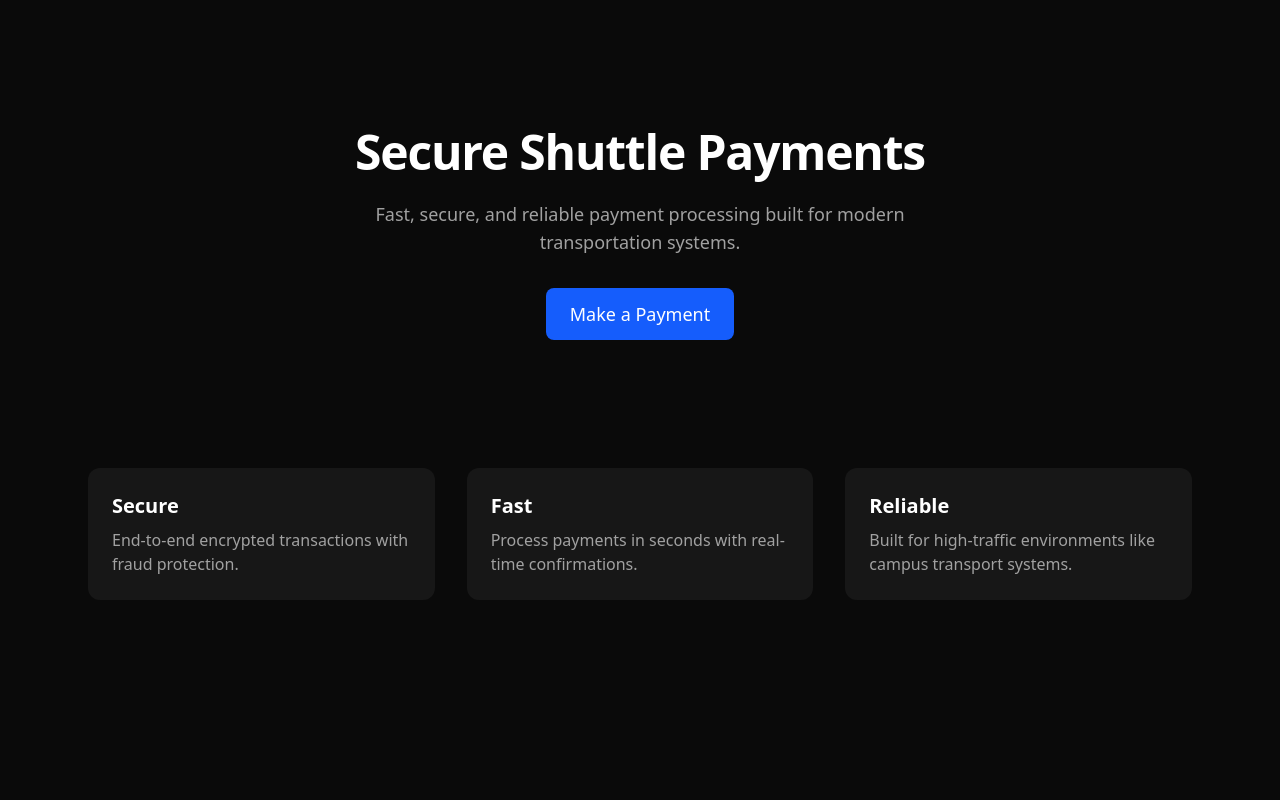
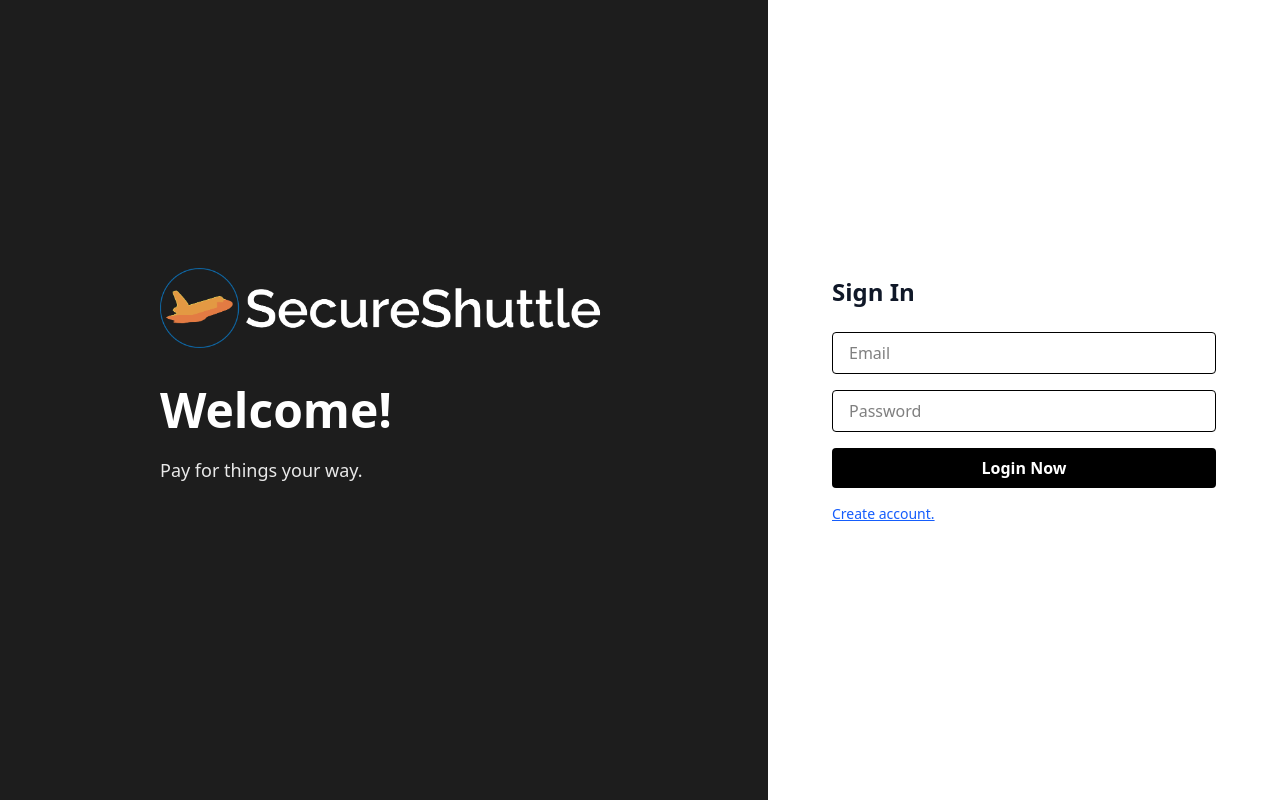
Before and after one commit to j-z-w/secure-shuttle, a Next.js app in the folder frontend/: page / in a window 1280 px wide. Built offline with nearby package versions, Linux system fonts and the light colour scheme.

Commit message:
base sign in page

```diff
--- a/frontend/app/page.tsx
+++ b/frontend/app/page.tsx
@@ -1,52 +1,56 @@
-// import Image from "next/image";
-// export default function Home() {
-//   return <main className="min-h-screen bg-black"></main>;
-// }
-import Link from "next/link";
+import Image from "next/image";
 
 export default function Home() {
   return (
-    <main className="min-h-screen bg-neutral-950 text-white">
-      {/* Hero Section */}
-      <section className="flex flex-col items-center justify-center text-center py-32 px-6">
-        <h1 className="text-5xl font-bold tracking-tight">
-          Secure Shuttle Payments
-        </h1>
-        <p className="mt-6 text-lg text-neutral-400 max-w-xl">
-          Fast, secure, and reliable payment processing built for modern
-          transportation systems.
-        </p>
-
-        <Link
-          href="/pay"
-          className="mt-8 bg-blue-600 hover:bg-blue-700 transition px-6 py-3 rounded-lg text-lg font-medium"
-        >
-          Make a Payment
-        </Link>
+    <main className="min-h-screen flex flex-col md:flex-row">
+      {/* Left Side */}
+      <section className="md:basis-3/5 flex-1 flex flex-col justify-center items-center bg-[#1d1d1d] text-white p-10 relative">
+        <div className="max-w-md w-full">
+          <div className="mb-8 flex items-center gap-3">
+            <Image
+              src="/logo.webp"
+              alt="Logo"
+              width={500}
+              height={500}
+              className="rounded"
+              priority
+            />
+          </div>
+          <h1 className="text-4xl md:text-5xl font-bold mb-4 leading-tight">
+            Welcome!
+          </h1>
+          <p className="text-lg opacity-90 mb-12">Pay for things your way.</p>
+        </div>
       </section>
 
-      {/* Features Section */}
-      <section className="max-w-6xl mx-auto px-6 pb-24">
-        <div className="grid md:grid-cols-3 gap-8">
-          <div className="bg-neutral-900 p-6 rounded-xl">
-            <h3 className="text-xl font-semibold">Secure</h3>
-            <p className="mt-2 text-neutral-400">
-              End-to-end encrypted transactions with fraud protection.
-            </p>
-          </div>
+      {/* Right Side */}
+      <section className="md:basis-2/5 flex-1 flex flex-col justify-center items-center bg-white p-10 shadow-lg">
+        <div className="max-w-sm w-full">
+          <h2 className="text-2xl font-bold mb-6 text-gray-900">Sign In</h2>
 
-          <div className="bg-neutral-900 p-6 rounded-xl">
-            <h3 className="text-xl font-semibold">Fast</h3>
-            <p className="mt-2 text-neutral-400">
-              Process payments in seconds with real-time confirmations.
-            </p>
-          </div>
-
-          <div className="bg-neutral-900 p-6 rounded-xl">
-            <h3 className="text-xl font-semibold">Reliable</h3>
-            <p className="mt-2 text-neutral-400">
-              Built for high-traffic environments like campus transport systems.
-            </p>
+          <form className="space-y-4">
+            <input
+              type="email"
+              placeholder="Email"
+              className="w-full px-4 py-2 border rounded focus:outline-none focus:ring-2 focus:ring-blue-400"
+              defaultValue=""
+            />
+            <input
+              type="password"
+              placeholder="Password"
+              className="w-full px-4 py-2 border rounded focus:outline-none focus:ring-2 focus:ring-blue-400"
+            />
+            <button
+              type="submit"
+              className="w-full py-2 bg-black text-white rounded font-semibold hover:bg-gray-800 transition"
+            >
+              Login Now
+            </button>
+          </form>
+          <div className="mt-4 text-sm text-gray-500 flex justify-between">
+            <a href="#" className="text-blue-600 underline">
+              Create account.
+            </a>
           </div>
         </div>
       </section>
```
Also changed, not shown: frontend/public/logo.webp (added).
